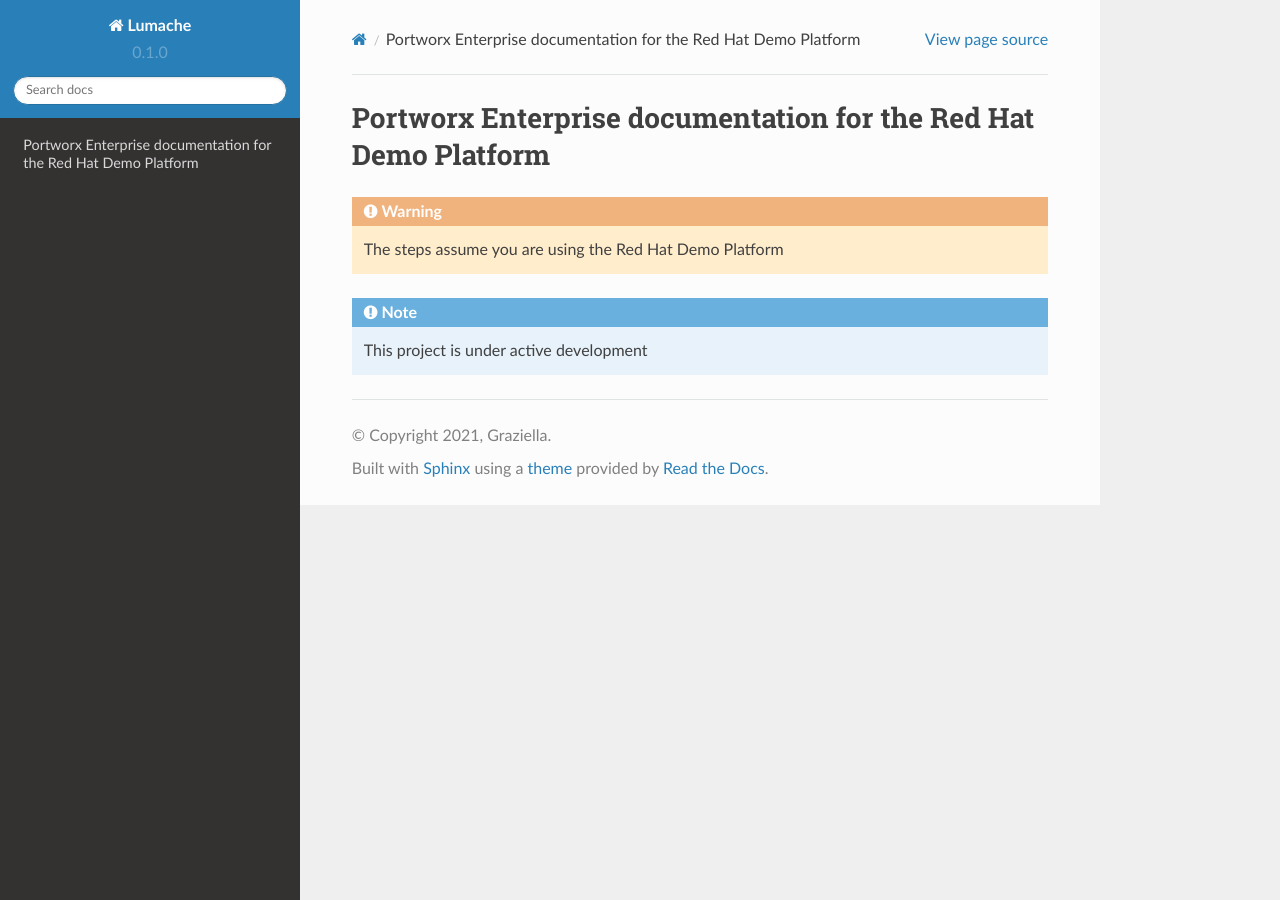
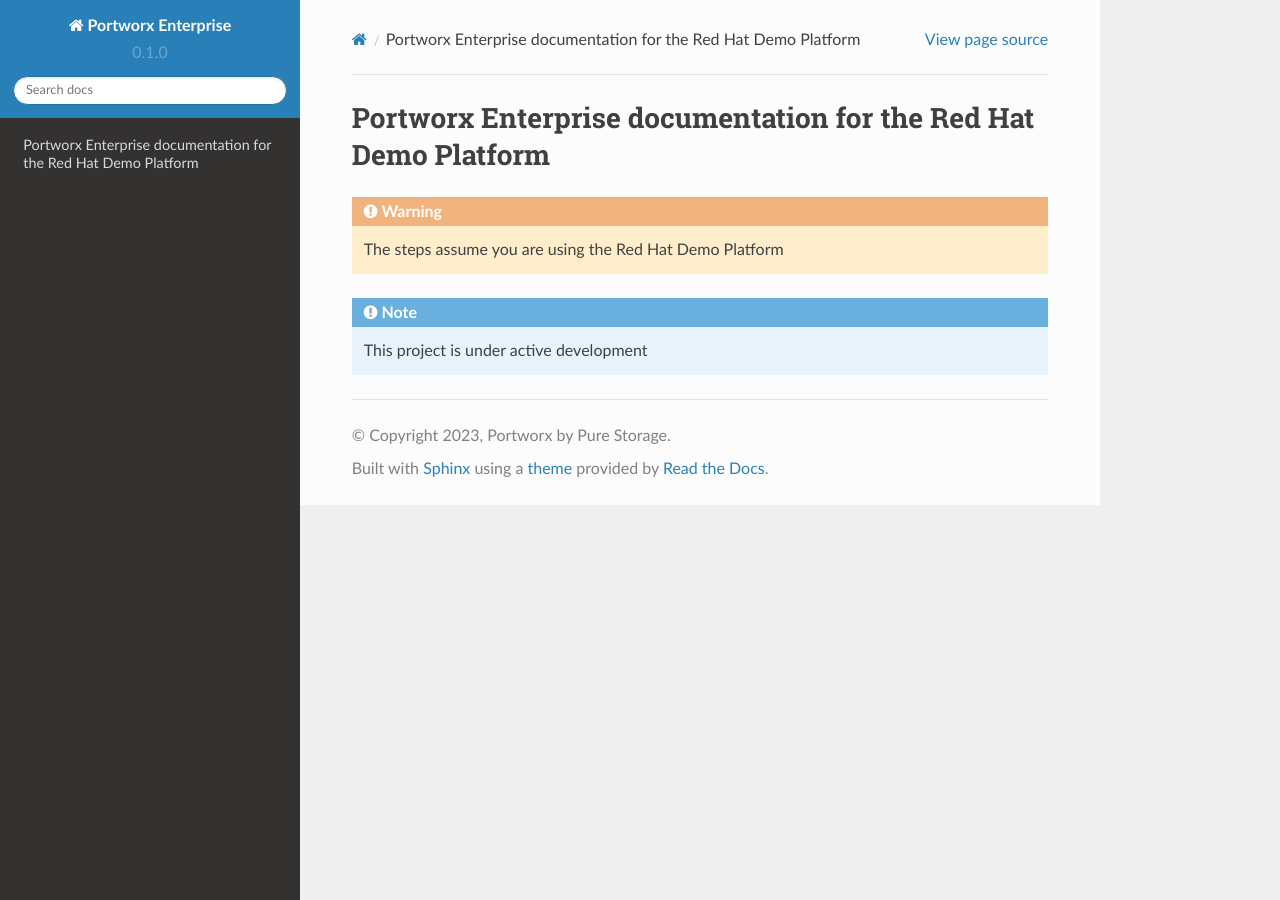
Before and after one commit to bhavin04890/rhdp-pxe-docs, a Sphinx documentation site: the page built from docs/source/index.rst, in a window 1280 px wide. Built offline with Sphinx 7.4.7 and the Read the Docs theme 2.0.0, drawn with Linux system fonts in a browser that asks for light colours.

Commit message:
updating copyright

```diff
--- a/docs/source/conf.py
+++ b/docs/source/conf.py
@@ -2,9 +2,9 @@
 
 # -- Project information
 
-project = 'Lumache'
-copyright = '2021, Graziella'
-author = 'Graziella'
+project = 'Portworx Enterprise'
+copyright = '2023, Portworx by Pure Storage'
+author = 'Bhavin Shah'
 
 release = '0.1'
 version = '0.1.0'
```
